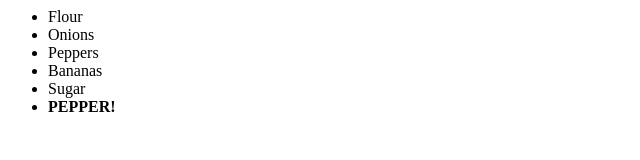
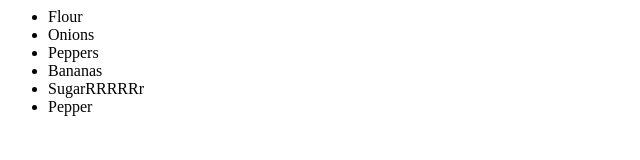
Before and after one commit to tommohub/shoppinglist, a plain HTML site: page index.html in a window 1280 px wide. Shown: the whole page, without its empty margins (0-640 px from the left). Drawn offline with Linux system fonts and the light colour scheme.

Commit message:
Getting really excited about sugar

```diff
--- a/index.html
+++ b/index.html
@@ -5,8 +5,8 @@
 			<li>Onions</li>
 			<li>Peppers</li>
 			<li>Bananas</li>
-			<li>Sugar</li>
-			<li><b>PEPPER!</b></li>
+			<li>SugarRRRRRr</li>
+			<li>Pepper</li>
 		</ul>
 	</body>
 </html>
```
